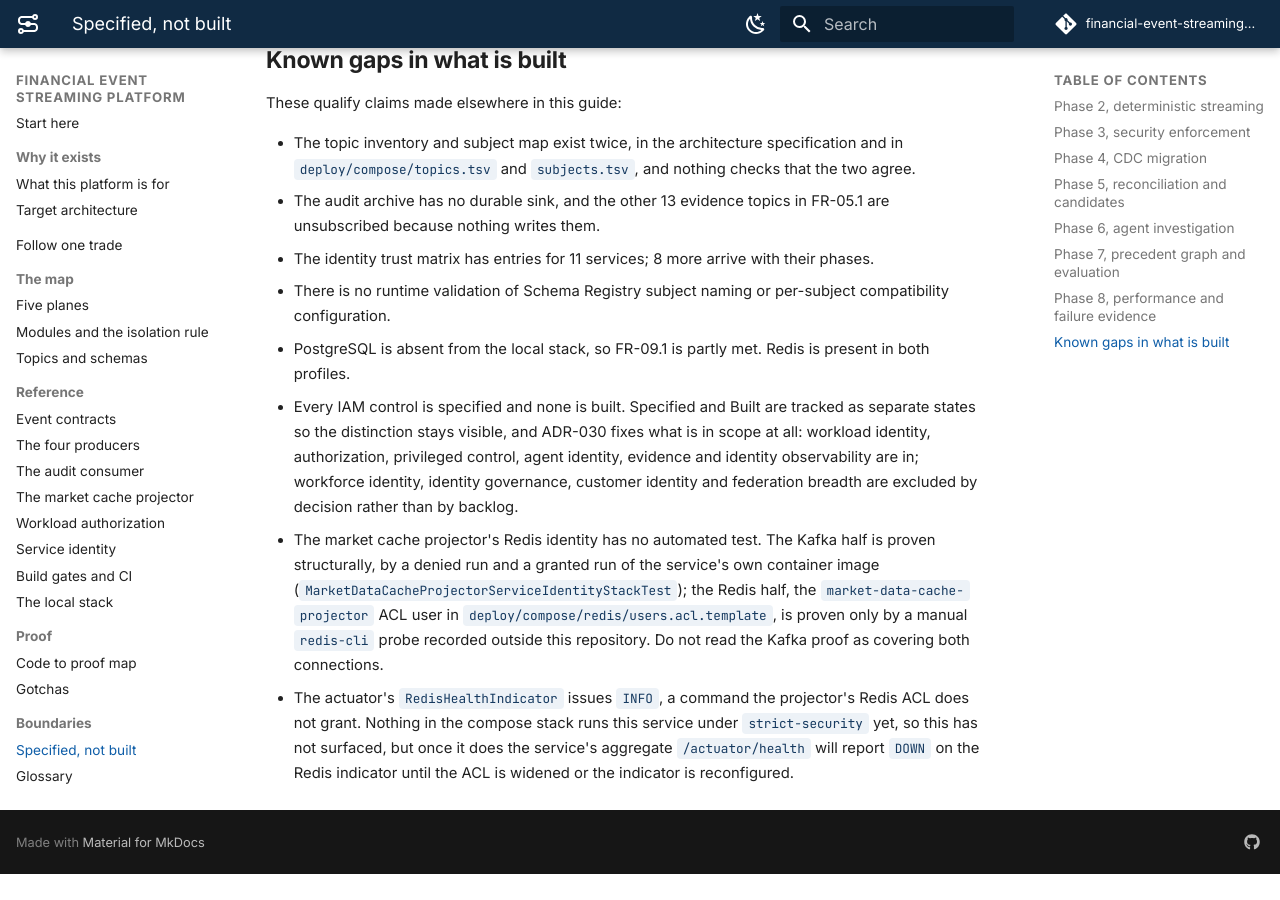
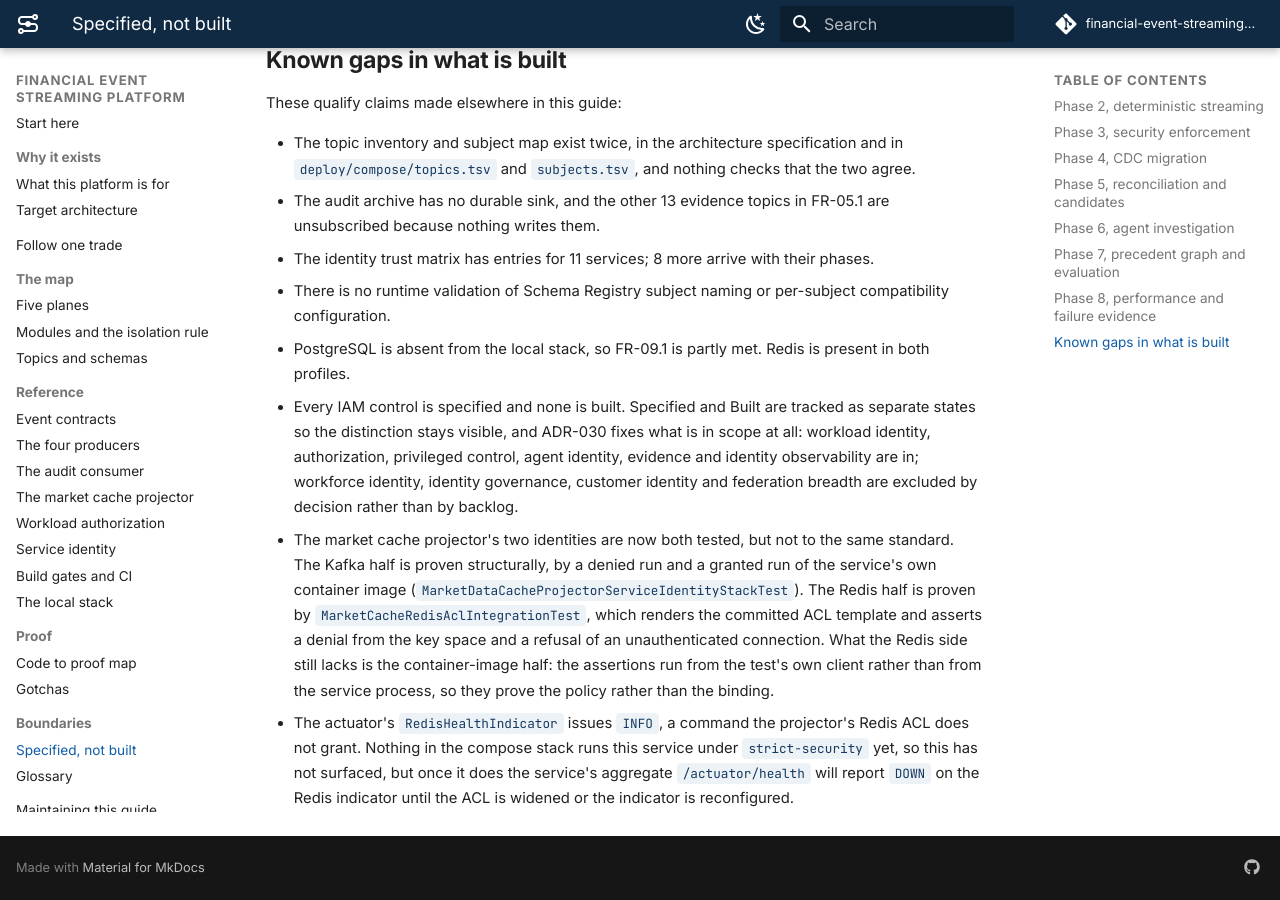
Before and after one commit to salgotraja/financial-event-streaming-platform, an MkDocs documentation site: the page built from guide/docs/not-built.md, in a window 1280 px wide and 900 px high, scrolled down 2935 px. Built offline with MkDocs 1.6.1 and Material for MkDocs 9.7.7, drawn with Linux system fonts in a browser that asks for light colours; comment, search, counter and statistics services are not loaded; before the commit the page ends 3809 px from its top, so only the background shows below that.

Commit message:
docs(guide): retire the untested-redis-acl claim and cite the validation and acl proofs

```diff
--- a/guide/docs/not-built.md
+++ b/guide/docs/not-built.md
@@ -115,11 +115,13 @@ These qualify claims made elsewhere in this guide:
   privileged control, agent identity, evidence and identity observability are in; workforce identity,
   identity governance, customer identity and federation breadth are excluded by decision rather than
   by backlog.
-- The market cache projector's Redis identity has no automated test. The Kafka half is proven
-  structurally, by a denied run and a granted run of the service's own container image
-  (`MarketDataCacheProjectorServiceIdentityStackTest`); the Redis half, the `market-data-cache-projector`
-  ACL user in `deploy/compose/redis/users.acl.template`, is proven only by a manual `redis-cli` probe
-  recorded outside this repository. Do not read the Kafka proof as covering both connections.
+- The market cache projector's two identities are now both tested, but not to the same standard. The
+  Kafka half is proven structurally, by a denied run and a granted run of the service's own container
+  image (`MarketDataCacheProjectorServiceIdentityStackTest`). The Redis half is proven by
+  `MarketCacheRedisAclIntegrationTest`, which renders the committed ACL template and asserts a denial
+  from the key space and a refusal of an unauthenticated connection. What the Redis side still lacks
+  is the container-image half: the assertions run from the test's own client rather than from the
+  service process, so they prove the policy rather than the binding.
 - The actuator's `RedisHealthIndicator` issues `INFO`, a command the projector's Redis ACL does not
   grant. Nothing in the compose stack runs this service under `strict-security` yet, so this has not
   surfaced, but once it does the service's aggregate `/actuator/health` will report `DOWN` on the
```
Also changed, not shown: guide/docs/gates.md (+5 -0 lines), guide/docs/index.md (+1 -1 lines), guide/docs/proof.md (+5 -0 lines).
